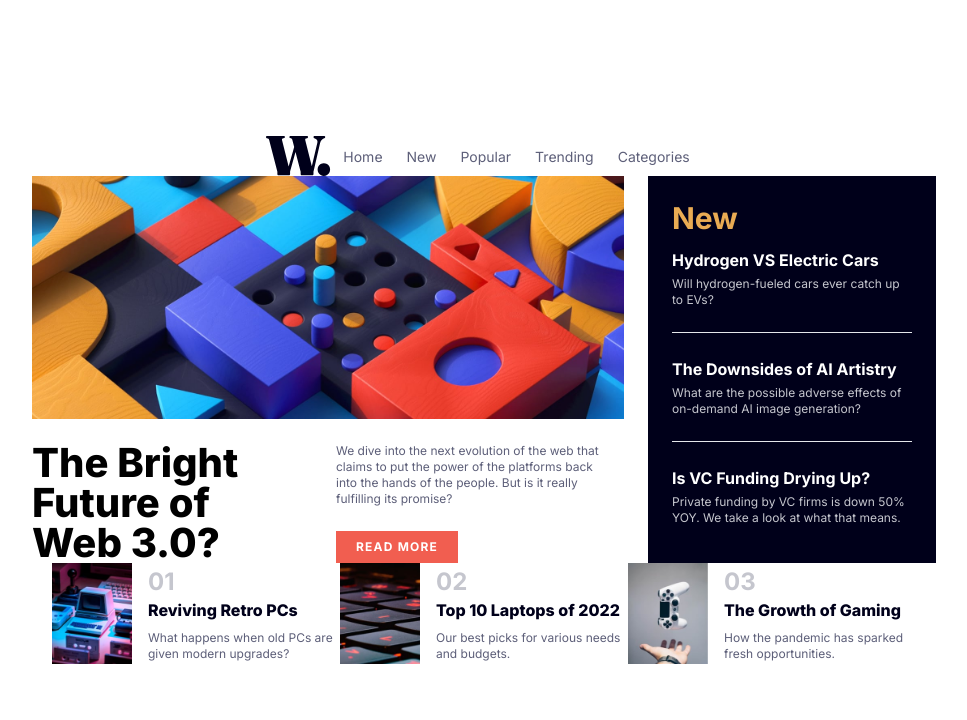
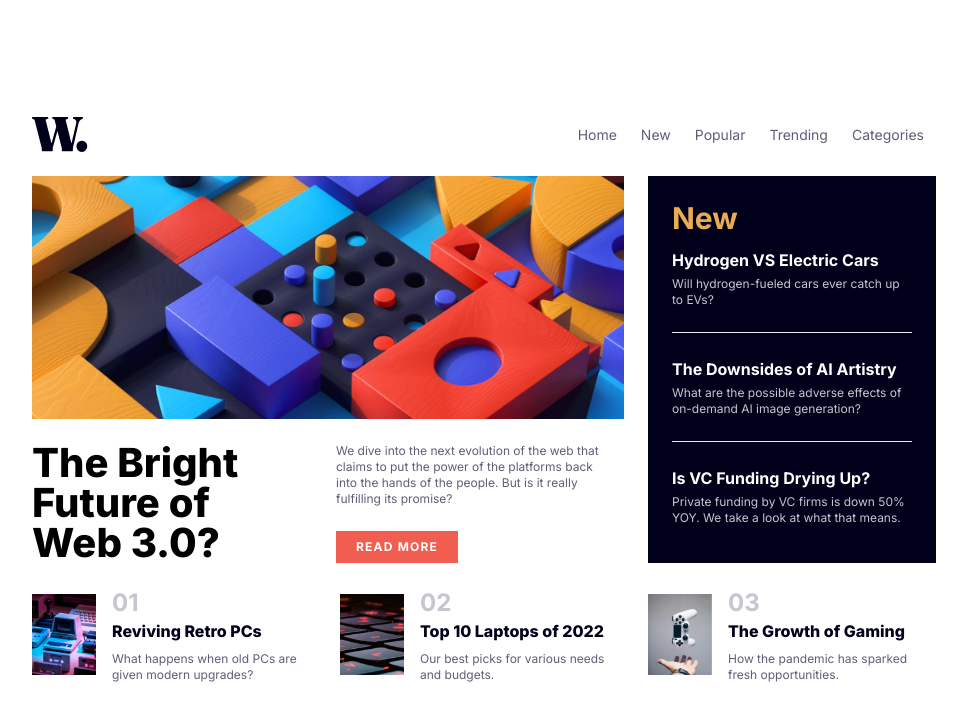
Before and after one commit to thalesmariiano/News-homepage-Man, a website: page src/index.html in a window 1280 px wide. Shown: the whole page, without its empty margins (156-1123 px from the left). Drawn offline with Linux system fonts and the light colour scheme.

Commit message:
layout pc finsished

```diff
--- a/src/index.html
+++ b/src/index.html
@@ -11,10 +11,11 @@
 </head>
 <body>
 
-  <div class="w-full h-screen flex flex-col justify-center items-center">
-      <header class="flex items-center">
+  <div class="w-full h-screen flex justify-center items-center">
+    <div class="w-[904px] flex flex-col justify-center items-center gap-y-6">
+      <header class="w-full flex justify-between items-center">
         <div>
-          <img src="../assets/images/logo.svg" alt="Logo">
+          <img class="w-14" src="../assets/images/logo.svg" alt="Logo">
         </div>
 
         <nav>
@@ -28,7 +29,7 @@
         </nav>
       </header>
 
-      <div class="flex gap-x-6">
+      <div class="w-full flex gap-x-6">
           <div>
             <img class="w-[37rem] min-w-[37rem]" src="../assets/images/image-web-3-desktop.jpg">
             <div class="flex justify-between mt-6">
@@ -61,9 +62,9 @@
           </div>
       </div>
 
-      <div class="flex">
+      <div class="w-full flex justify-between">
         <div class="flex items-center w-72">
-          <img class="w-20" src="../assets/images/image-retro-pcs.jpg">
+          <img class="w-16" src="../assets/images/image-retro-pcs.jpg">
           <div class="ml-4">
             <p class="font-inter font-bold text-2xl text-[#c5c6ce]">01</p>
             <h2 class="font-inter font-extrabold text-grayish-blue hover:text-[#f15e50]"><a href="#">Reviving Retro PCs</a></h2>
@@ -72,7 +73,7 @@
         </div>
 
         <div class="flex items-center w-72">
-          <img class="w-20" src="../assets/images/image-top-laptops.jpg">
+          <img class="w-16" src="../assets/images/image-top-laptops.jpg">
           <div class="ml-4">
             <p class="font-inter font-bold text-2xl text-[#c5c6ce]">02</p>
             <h2 class="font-inter font-extrabold text-grayish-blue hover:text-[#f15e50]"><a href="#">Top 10 Laptops of 2022</a></h2>
@@ -81,7 +82,7 @@
         </div>
 
         <div class="flex items-center w-72">
-          <img class="w-20" src="../assets/images/image-gaming-growth.jpg">
+          <img class="w-16" src="../assets/images/image-gaming-growth.jpg">
           <div class="ml-4">
             <p class="font-inter font-bold text-2xl text-[#c5c6ce]">03</p>
             <h2 class="font-inter font-extrabold text-grayish-blue hover:text-[#f15e50]"><a href="#">The Growth of Gaming</a></h2>
@@ -89,6 +90,7 @@
           </div>
         </div>
       </div>
+    </div>
   </div>
 
   <!-- <div class="attribution">
```
Also changed, not shown: dist/styles.css.
